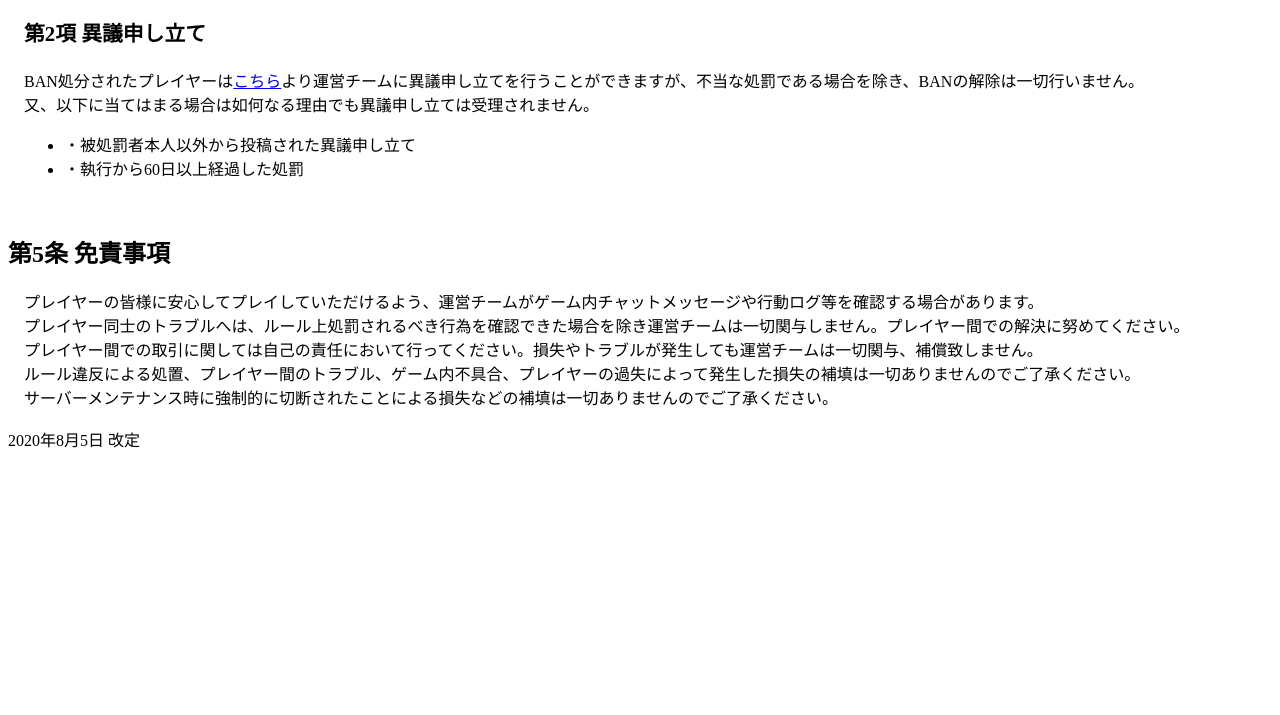
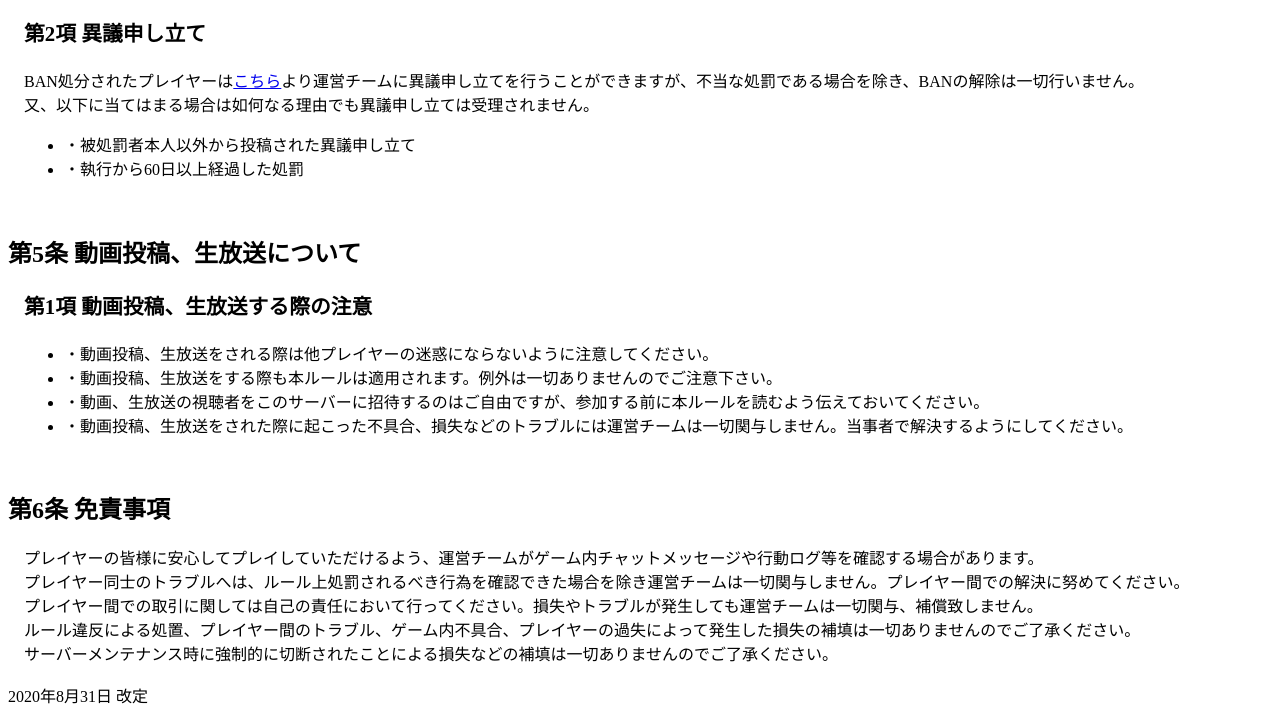
Before and after one commit to nyutoplus/MinecraftServerWebPage, a PHP site: page /rules.php in a window 1280 px wide. Shown: the part 2555-3270 px from the top of the page. Before the commit the page ends 3003 px from the top, so only its background shows below. Run offline with PHP 8.4, Linux system fonts and the light colour scheme.

Commit message:
動画投稿などのルール追加

```diff
--- a/minecraft/rules/rules.php
+++ b/minecraft/rules/rules.php
@@ -154,10 +154,19 @@
 
 </ul>
 <br>
-<h2 class="content-subtitle">第5条 免責事項</h2>
+<h2 class="content-subtitle">第5条 動画投稿、生放送について</h2>
+<h3 style="font-size:1.3rem; margin-left: 1rem">第1項 動画投稿、生放送する際の注意</h3>
+<ul style="margin-left: 1rem">
+	<li>・動画投稿、生放送をされる際は他プレイヤーの迷惑にならないように注意してください。
+	<li>・動画投稿、生放送をする際も本ルールは適用されます。例外は一切ありませんのでご注意下さい。
+	<li>・動画、生放送の視聴者をこのサーバーに招待するのはご自由ですが、参加する前に本ルールを読むよう伝えておいてください。
+	<li>・動画投稿、生放送をされた際に起こった不具合、損失などのトラブルには運営チームは一切関与しません。当事者で解決するようにしてください。
+</ul>
+<br>
+<h2 class="content-subtitle">第6条 免責事項</h2>
 <div style="margin-left: 1rem">
 	プレイヤーの皆様に安心してプレイしていただけるよう、運営チームがゲーム内チャットメッセージや行動ログ等を確認する場合があります。<br> プレイヤー同士のトラブルへは、ルール上処罰されるべき行為を確認できた場合を除き運営チームは一切関与しません。プレイヤー間での解決に努めてください。<br> プレイヤー間での取引に関しては自己の責任において行ってください。損失やトラブルが発生しても運営チームは一切関与、補償致しません。<br> ルール違反による処置、プレイヤー間のトラブル、ゲーム内不具合、プレイヤーの過失によって発生した損失の補填は一切ありませんのでご了承ください。<br> サーバーメンテナンス時に強制的に切断されたことによる損失などの補填は一切ありませんのでご了承ください。
 </div>
 <br>
-<time>2020年8月5日</time>
+<time>2020年8月31日</time>
 改定
```
